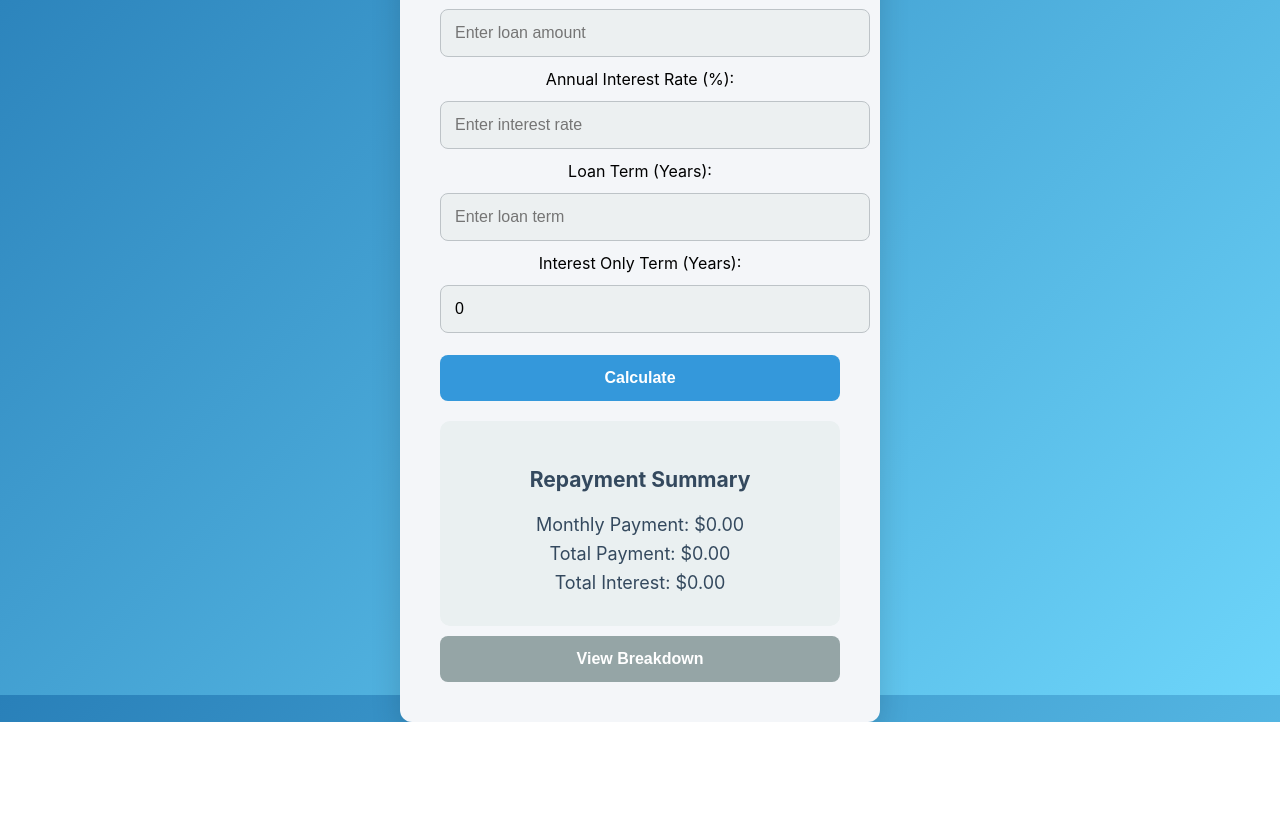
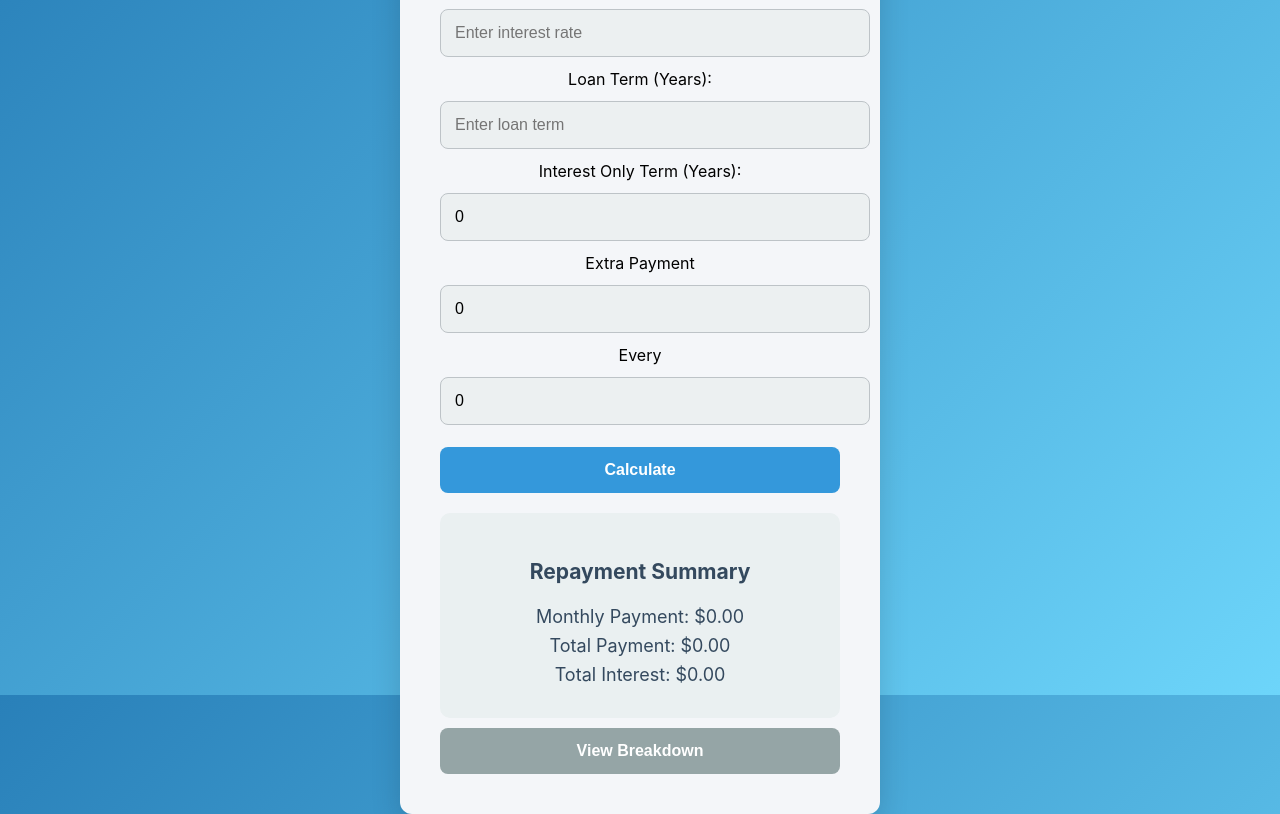
Before and after one commit to Tommo2025/calculator, a plain HTML site: page Index.html in a window 1280 px wide. Shown: the part 105-919 px from the top of the page. Before the commit the page ends 827 px from the top, so only its background shows below. Drawn offline with Linux system fonts and the light colour scheme.

Commit message:
extra inputs
extra inputs

```diff
--- a/Index.html
+++ b/Index.html
@@ -22,6 +22,12 @@
         <label for="ioTerm">Interest Only Term (Years):</label>
         <input type="number" id="ioTerm" value="0" placeholder="Enter Interest Only term">
 
+		<label for="extraPayment">Extra Payment</label>
+        <input type="number" id="extraPayment" value="0" placeholder="Enter Extra Payment">
+
+		<label for="frequencyMonth">Every</label>
+        <input type="number" id="extraPayment" value="0" placeholder="Every" class="inline-input">
+
         <button class="primary-btn" onclick="calculateLoan()">Calculate</button>
 
         <div class="summary">
```
Also changed, not shown: index.html (+6 -0 lines).
